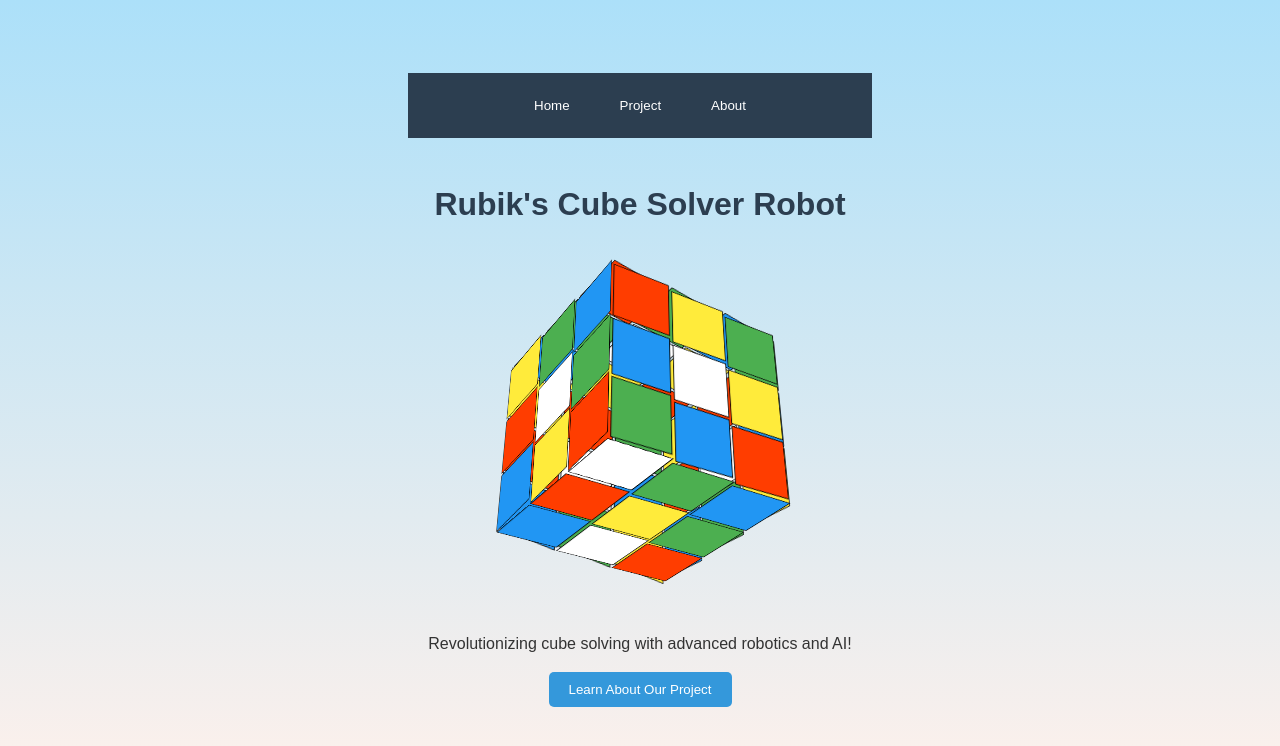
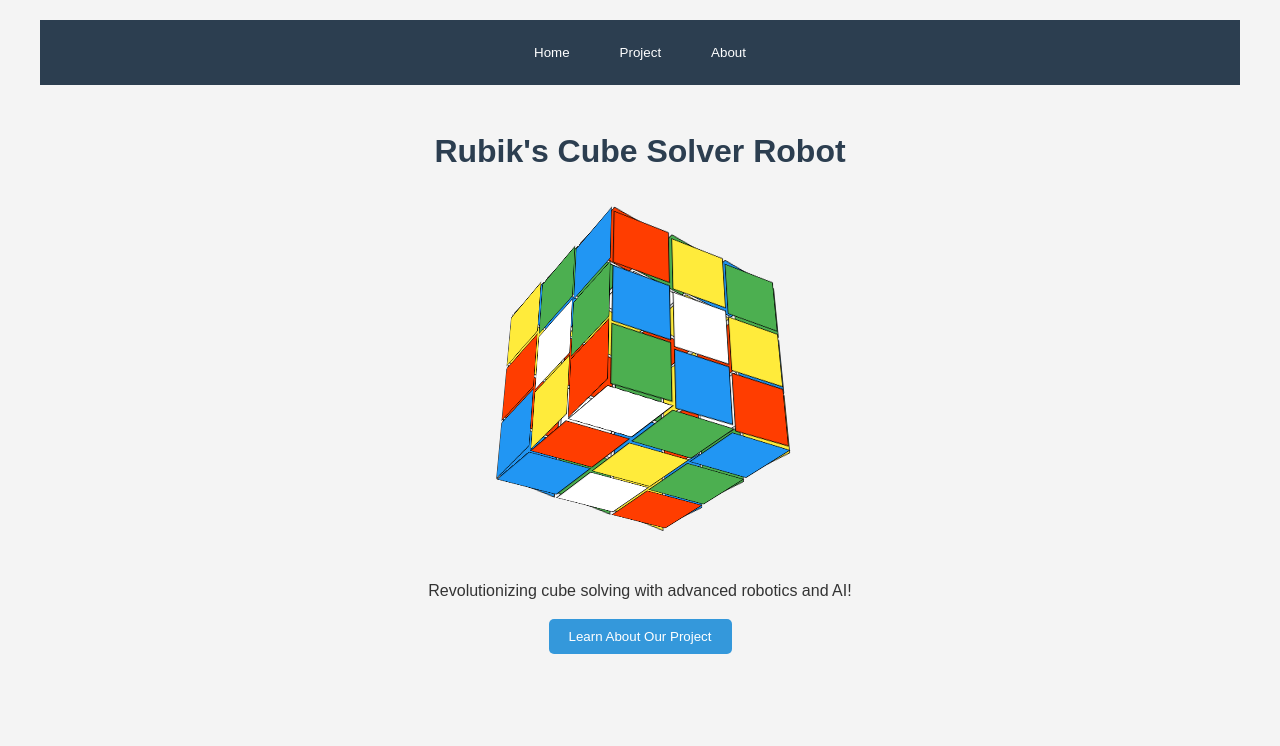
Before and after one commit to SalahKhalill/Rubik_cube, a React (Create React App) app: page / in a window 1280 px wide. Shown: the top 746 px of the page. Built offline with nearby package versions, Linux system fonts and the light colour scheme.

Commit message:
Updated Rubik's Cube css

```diff
--- a/src/components/RubikCubeLoader.css
+++ b/src/components/RubikCubeLoader.css
@@ -1,84 +1,58 @@
-body {
-    display: flex;
-    align-items: center;
-    justify-content: center;
-    min-height: 100vh;
-    background-image: linear-gradient(to top, #fff1eb 0%, #ace0f9 100%);
-}
-
-/* Loader container styling */
 .my-loader {
     width: 200px;
     height: 200px;
     perspective: 1000px;
-    /* Adds 3D perspective to the cube */
     margin: 100px auto;
-    /* Centers the loader horizontally */
 }
 
-/* Rubik's cube container styling */
 .rubiks-cube {
     width: 100%;
     height: 100%;
     position: relative;
     transform-style: preserve-3d;
-    /* Ensures child elements are rendered in 3D space */
     animation: my-rotateCube 5s infinite linear;
-    /* Animates the cube rotation */
 }
 
-/* General face styling for the Rubik's cube */
+
 .my-loader .face {
     position: absolute;
     display: flex;
     flex-wrap: wrap;
-    /* Ensures child cubes wrap to fit the face */
     width: 100%;
     height: 100%;
 }
 
-/* Positioning the front face of the cube */
 .my-loader .face.front {
     transform: translateZ(100px);
 }
 
-/* Positioning the back face of the cube */
 .my-loader .face.back {
     transform: rotateY(180deg) translateZ(100px);
 }
 
-/* Positioning the left face of the cube */
 .my-loader .face.left {
     transform: rotateY(-90deg) translateZ(100px);
 }
 
-/* Positioning the right face of the cube */
 .my-loader .face.right {
     transform: rotateY(90deg) translateZ(100px);
 }
 
-/* Positioning the top face of the cube */
 .my-loader .face.top {
     transform: rotateX(90deg) translateZ(100px);
 }
 
-/* Positioning the bottom face of the cube */
 .my-loader .face.bottom {
     transform: rotateX(-90deg) translateZ(100px);
 }
 
-/* Styling for each small cube on the face */
 .my-loader .cube {
     width: calc(100% / 3);
-    /* Each cube is one-third the width of the face */
     height: calc(100% / 3);
-    /* Each cube is one-third the height of the face */
     box-sizing: border-box;
     border: 1px solid #000;
-    /* Adds border to each small cube */
 }
 
-/* Keyframes for the cube rotation animation */
 @keyframes my-rotateCube {
     0% {
         transform: rotateX(0deg) rotateY(0deg);
```
